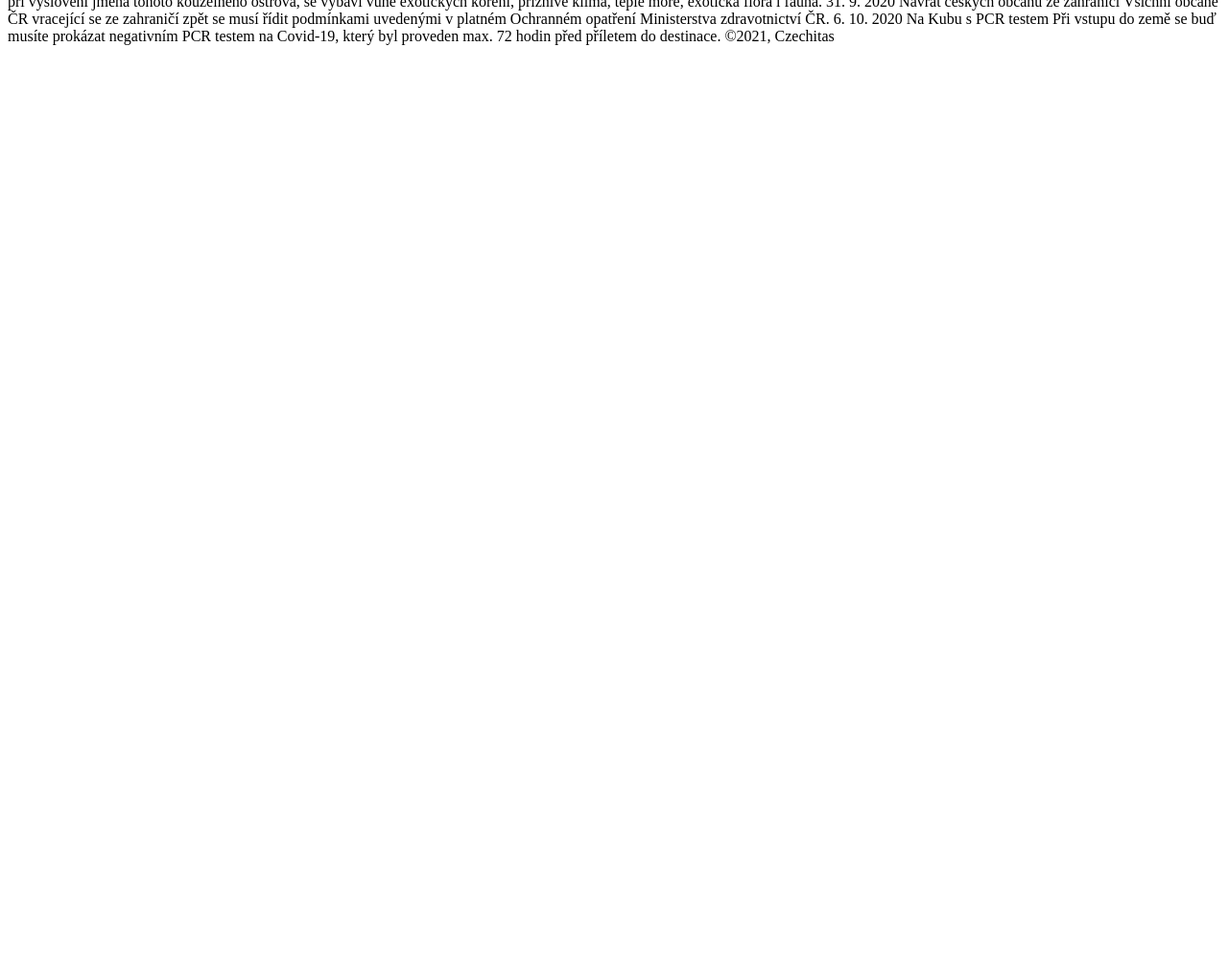
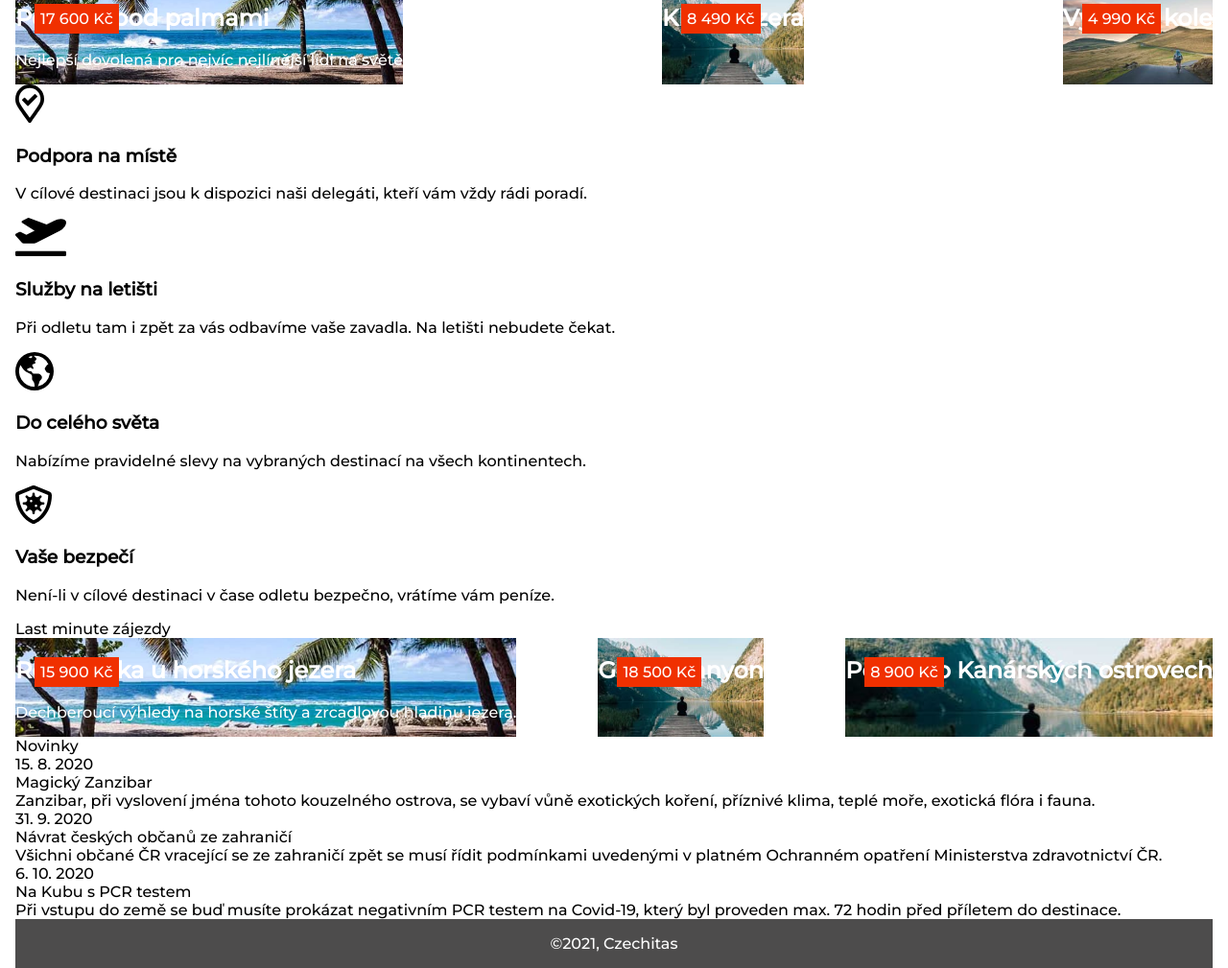
Before and after one commit to HTML-a-CSS-2-Podzim-2021-Online/cestovka-IvetaHud, a plain HTML site: page index.html in a window 1280 px wide. Shown: the part 87-1096 px from the top of the page at 96% size. Before the commit the page ends 800 px from the top, so only its background shows below. Drawn offline with Linux system fonts and the light colour scheme.

Commit message:
Html, cast mobilni verze CSS

```diff
--- /dev/null
+++ b/hlavicka.css
@@ -0,0 +1,68 @@
+html { box-sizing: border-box; }
+*, ::before, ::after { box-sizing: inherit; }
+
+.hlavicka {
+    display: flex;
+    color: var(--hlavni-barva);
+    justify-content: space-between;
+    text-align: center;
+}
+
+.hlavicka-menu {
+    display: flex;
+    flex-direction: row;
+
+}
+
+.hlavicka-menu__polozka {
+    padding: 10px;
+}
+
+a {
+    text-decoration: none;
+    color: var(--hlavni-barva);
+    font-size: 1em;
+    font-weight: 500;
+}
+
+a:hover,
+a:focus {
+    color: white;
+    background-color: var(--hlavni-barva);
+}
+
+
+/* Mobil */
+@media screen and (max-width: 420px){
+
+    .hlavicka {
+        flex-direction: column;
+        justify-content: center;
+    }
+
+    .hlavicka-logo {
+        justify-content: space-around;
+        width: 60%;
+        height: auto;
+        margin: 5% 25% 10% 25%;
+    }
+
+    .hlavicka-menu {
+        flex-grow: 1;
+    }
+
+
+}
+
+
+/* Tablet */
+@media screen and (max-width: 640px) {
+
+    .polozka {
+        width: calc(100%/3);
+    }
+
+    a {
+        font-size: 1rem;
+    }
+}
--- /dev/null
+++ b/hlavni.css
@@ -0,0 +1,33 @@
+html { box-sizing: border-box; }
+*, ::before, ::after { box-sizing: inherit; }
+
+:root {
+    --hlavni-barva: #F03000;
+}
+
+body {
+    margin: 1rem 3rem auto;
+    font-family: 'Montserrat', sans-serif;
+}
+
+.paticka {
+    color: white;
+    background-color: rgb(77, 76, 76);
+    text-align: center;
+    padding: 1em;
+}
+
+/* Mobil */
+@media screen and (max-width: 420px){
+    body {
+        margin: 1rem;
+    }
+}
+
+
+/* Tablet */
+@media screen and (min-width: 480px) {
+    body {
+        margin: 2rem 1rem auto;
+    }
+}
--- a/index.html
+++ b/index.html
@@ -5,65 +5,124 @@
 	<meta charset="UTF-8">
 	<meta name="viewport" content="width=device-width, initial-scale=1.0">
 	<title>Cestovka</title>
+	<link rel="stylesheet" href="vse.css">
+	<link href="https://fonts.googleapis.com/css2?family=Montserrat:wght@500&display=swap" rel="stylesheet">
 </head>
 
 <body>
-	Last minute
-	Destinace
-	Časté otázky
+	<header class="hlavicka">
+		<img class="hlavicka-logo" src="podklady/logo.svg" alt="logo">
+		<div class="hlavicka-menu">
+			<a href="polozka" class="hlavicka-menu__polozka"> Last&nbspminute </a>
+			<a href="polozka" class="hlavicka-menu__polozka"> Destinace </a>
+			<a href="polozka" class="hlavicka-menu__polozka"> Časté&nbspotázky </a>
+		</div>
+	</header>
 
-	17 600 Kč
-	Pohoda pod palmami
-	Nejlepší dovolená pro nejvíc nejlínější lidi na světě
+	<main>
+	<div class="zajezdy">
+		<div class="zajezdy__zajezd1">
+			<div class="zajezdy__zajezd1--cena"> 17 600 Kč </div>
+			<div class="zajezdy__zajezd1--text">
+				<h2> Pohoda pod palmami </h2>
+				<p> Nejlepší dovolená pro nejvíc nejlínější lidi na světě </p>
+			</div>
+		</div>
 
-	8 490 Kč
-	Klid u jezera
+		<div class="zajezdy__zajezd2">
+			<div class="zajezdy__zajezd2--cena"> 8 490 Kč </div>
+			<div class="zajezdy__zajezd2--text">
+				<h2> Klid u jezera </h2>
+			</div>
+		</div>
 
-	4 990 Kč
-	Výlet na kole
+		<div class="zajezdy__zajezd3">
+			<div class="zajezdy__zajezd3--cena"> 4 990 Kč </div>
+			<div class="zajezdy__zajezd3--text">
+				<h2> Výlet na kole </h2>
+			</div>
+		</div>
+	</div>
 
-	Podpora na místě
-	V cílové destinaci jsou k dispozici naši delegáti, kteří vám vždy rádi poradí.
+	<div class="nabidka-sluzeb">
+		<div class="nabidka-sluzeb__text">
+			<img src="podklady/map.svg" alt="map">
+			<h3> Podpora na místě </h3>
+			<p> V cílové destinaci jsou k dispozici naši delegáti, kteří vám vždy rádi poradí. </p>
+		</div>
 
-	Služby na letišti
-	Při odletu tam i zpět za vás odbavíme vaše zavadla. Na letišti nebudete čekat.
+		<div class="nabidka-sluzeb__text">
+			<img src="podklady/plane.svg" alt="plane">
+			<h3> Služby na letišti </h3>
+			<p> Při odletu tam i zpět za vás odbavíme vaše zavadla. Na letišti nebudete čekat. </p>
+		</div>
 
-	Do celého světa
-	Nabízíme pravidelné slevy na vybraných destinací na všech kontinentech.
+		<div class="nabidka-sluzeb__text">
+			<img src="podklady/globe.svg" alt="globe">
+			<h3> Do celého světa </h3>
+			<p> Nabízíme pravidelné slevy na vybraných destinací na všech kontinentech. </p>
+		</div>
 
-	Vaše bezpečí
-	Není-li v cílové destinaci v čase odletu bezpečno, vrátíme vám peníze.
+		<div class="nabidka-sluzeb__text">
+			<img src="podklady/shield.svg" alt="shield">
+			<h3> Vaše bezpečí </h3>
+			<p> Není-li v cílové destinaci v čase odletu bezpečno, vrátíme vám peníze. </p>
+		</div>
+	</div>
 
-	Last minute zájezdy
+	<div class="nadpis-sekce"> Last minute zájezdy </div>
 
-	18 500 Kč
-	Grand Canyon
+	<div class="lastminute">
+		<div class="lastminute__zajezd1">
+			<div class="lastminute__zajezd1--cena"> 15 900 Kč </div>
+			<div class="lastminute__zajezd1--text">
+				<h2> Romantika u horského jezera </h2>
+				<p> Dechberoucí výhledy na horské štíty a zrcadlovou hladinu jezera. </p>
+			</div>
+		</div>
 
-	8 900 Kč
-	Pěšky po Kanárských ostrovech
+		<div class="lastminute__zajezd2">
+			<div class="lastminute__zajezd2--cena"> 18 500 Kč </div>
+			<div class="lastminute__zajezd2--text">
+				<h2> Grand Canyon </h2>
+			</div>
+		</div>
 
-	15 900 Kč
-	Romantika u horského jezera
-	Dechberoucí výhledy na horské štíty a zrcadlovou hladinu jezera.
+		<div class="lastminute__zajezd2">
+			<div class="lastminute__zajezd3--cena"> 8 900 Kč </div>
+			<div class="lastminute__zajezd3--text">
+				<h2> Pěšky po Kanárských ostrovech </h2>
+			</div>
+		</div>
+	</div>
 
-	Novinky
+	<div class="nadpis-sekce"> Novinky </div>
 
-	15. 8. 2020
-	Magický Zanzibar
-	Zanzibar, při vyslovení jména tohoto kouzelného ostrova, se vybaví vůně exotických koření, příznivé klima, teplé moře,
-	exotická flóra i fauna.
+	<div class="novinky">
+		<div class="novinky_novinka">
+			<div class="novinky_novinka--datum"> 15. 8. 2020 </div>
+			<div class="novinky_novinka--nadpis"> Magický Zanzibar</div>
+			<div class="novinky_novinka--text"> Zanzibar, při vyslovení jména tohoto kouzelného ostrova, se vybaví vůně exotických koření, příznivé klima, teplé moře,
+			exotická flóra i fauna. </div>
+		</div>
 
-	31. 9. 2020
-	Návrat českých občanů ze zahraničí
-	Všichni občané ČR vracející se ze zahraničí zpět se musí řídit podmínkami uvedenými v platném Ochranném opatření
-	Ministerstva zdravotnictví ČR.
+		<div class="novinky_novinka">
+			<div class="novinky_novinka--datum"> 31. 9. 2020 </div>
+			<div class="novinky_novinka--nadpis"> Návrat českých občanů ze zahraničí </div>
+			<div class="novinky_novinka--text"> Všichni občané ČR vracející se ze zahraničí zpět se musí řídit podmínkami uvedenými v platném Ochranném opatření Ministerstva zdravotnictví ČR.</div>
+		</div>
 
-	6. 10. 2020
-	Na Kubu s PCR testem
-	Při vstupu do země se buď musíte prokázat negativním PCR testem na Covid-19, který byl proveden max. 72 hodin před
-	příletem do destinace.
+		<div class="novinky_novinka">
+			<div class="novinky_novinka--datum"> 6. 10. 2020 </div>
+			<div class="novinky_novinka--nadpis"> Na Kubu s PCR testem </div>
+			<div class="novinky_novinka--text"> Při vstupu do země se buď musíte prokázat negativním PCR testem na Covid-19, který byl proveden max. 72 hodin před příletem do destinace.</div>
+		</div>
+	</div>
 
+	</main>
+	<footer class="paticka">
 	©2021, Czechitas
+	</footer>
 </body>
 
 </html>
--- /dev/null
+++ b/lastminuteZajezdy.css
@@ -0,0 +1,91 @@
+html { box-sizing: border-box; }
+*, ::before, ::after { box-sizing: inherit; }
+
+.lastminute{
+    display: flex;
+    justify-content: space-between;
+    color:white;
+
+}
+
+.lastminute__zajezd1 {
+    background-image: url(podklady/palmy.jpg);
+}
+
+.lastminute__zajezd2 {
+    background-image: url(podklady/jezero.jpg);
+}
+
+.lastminute__zajezd3 {
+    background-image: url(podklady/nakole.jpg);
+}
+
+.lastminute__zajezd1,
+.lastminute__zajezd2,
+.lastminute__zajezd3 {
+    background-position: center;
+    background-repeat: no-repeat;
+    background-size: cover;
+    position: relative;
+}
+
+.lastminute__zajezd1--cena,
+.lastminute__zajezd2--cena,
+.lastminute__zajezd3--cena {
+    font-size: 1rem;
+    color: white;
+    background-color: var(--hlavni-barva);
+    position: absolute;
+    left: 20px;
+    top: 20px;
+    padding: 6px;
+}
+
+
+/* Mobil */
+@media screen and (max-width: 420px){
+    .lastminute {
+        flex-direction: column;
+        justify-content: space-between;
+    }
+
+    .lastminute__zajezd1 {
+        height: 240px;
+        width: auto;
+        margin: 10px 0;
+
+    }
+
+    .lastminute__zajezd2,
+    .lastminute__zajezd3 {
+        height: 160px;
+        width: auto;
+        margin: 10px 0;
+    }
+
+    .lastminute__zajezd1--text {
+        position: absolute;
+        left: 20px;
+        bottom: 10px;
+    }
+
+    .lastminute__zajezd2--text,
+    .lastminute__zajezd3--text {
+        position: absolute;
+        left: 20px;
+        bottom: 10px;
+        font-size: 0.8rem;;
+    }
+
+    .lastminute__zajezd1--text p {
+        font-size: 0.7rem;
+        padding-right: 5px;
+    }
+
+}
+
+/* Tablet */
+@media screen and (max-width: 640px){
+
+
+}
--- /dev/null
+++ b/novinky.css
@@ -0,0 +1,2 @@
+html { box-sizing: border-box; }
+*, ::before, ::after { box-sizing: inherit; }
--- /dev/null
+++ b/uvod-zajezdy.css
@@ -0,0 +1,95 @@
+html { box-sizing: border-box; }
+*, ::before, ::after { box-sizing: inherit; }
+
+.zajezdy{
+    display: flex;
+    justify-content: space-between;
+    color:white;
+
+}
+
+.zajezdy__zajezd1 {
+    background-image: url(podklady/palmy.jpg);
+}
+
+.zajezdy__zajezd2 {
+    background-image: url(podklady/jezero.jpg);
+}
+
+.zajezdy__zajezd3 {
+    background-image: url(podklady/nakole.jpg);
+}
+
+.zajezdy__zajezd1,
+.zajezdy__zajezd2,
+.zajezdy__zajezd3 {
+    background-position: center;
+    background-repeat: no-repeat;
+    background-size: cover;
+    position: relative;
+}
+
+.zajezdy__zajezd1--cena,
+.zajezdy__zajezd2--cena,
+.zajezdy__zajezd3--cena {
+    font-size: 1rem;
+    color: white;
+    background-color: var(--hlavni-barva);
+    position: absolute;
+    left: 20px;
+    top: 20px;
+    padding: 6px;
+
+}
+
+
+
+
+
+
+/* Mobil */
+@media screen and (max-width: 420px){
+    .zajezdy {
+        flex-direction: column;
+        justify-content: space-between;
+    }
+
+    .zajezdy__zajezd1 {
+        height: 240px;
+        width: auto;
+        margin: 10px 0;
+
+    }
+
+    .zajezdy__zajezd2,
+    .zajezdy__zajezd3 {
+        height: 160px;
+        width: auto;
+        margin: 10px 0;
+    }
+
+    .zajezdy__zajezd1--text {
+        position: absolute;
+        left: 20px;
+        bottom: 10px;
+    }
+
+    .zajezdy__zajezd2--text,
+    .zajezdy__zajezd3--text {
+        position: absolute;
+        left: 20px;
+        bottom: 10px;
+        font-size: 0.8rem;;
+    }
+
+    .zajezdy__zajezd1--text p {
+        font-size: 0.7rem;
+    }
+
+}
+
+/* Tablet */
+@media screen and (max-width: 640px){
+
+
+}
--- /dev/null
+++ b/vse.css
@@ -0,0 +1,6 @@
+@import 'hlavni.css';
+@import 'hlavicka.css';
+@import 'uvod-zajezdy.css';
+@import 'lastminuteZajezdy.css';
+@import 'nabidkaSluzeb.css';
+@import 'novinky.css';
```
Also changed, not shown: nabidkaSluzeb.css (added).
